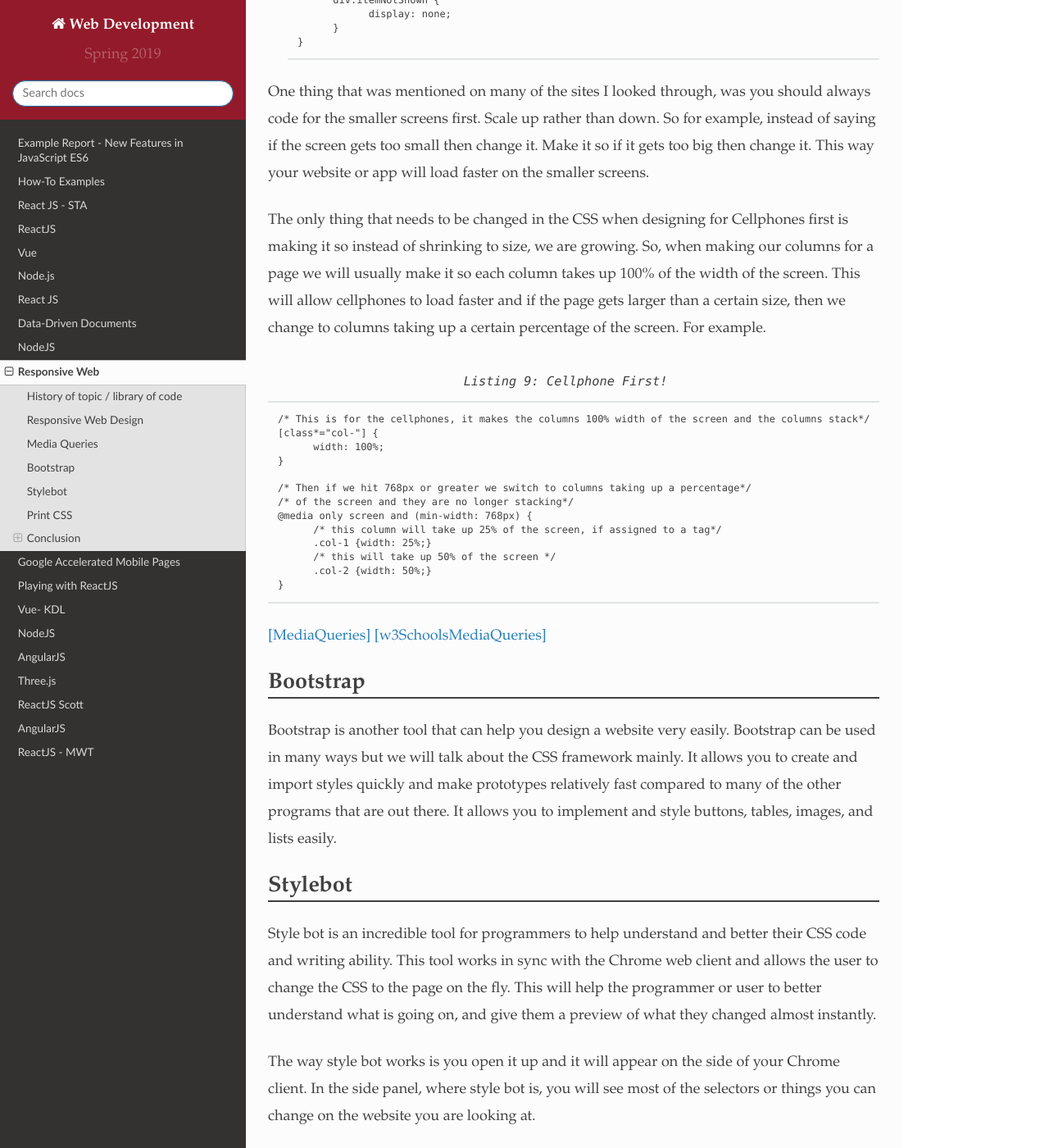
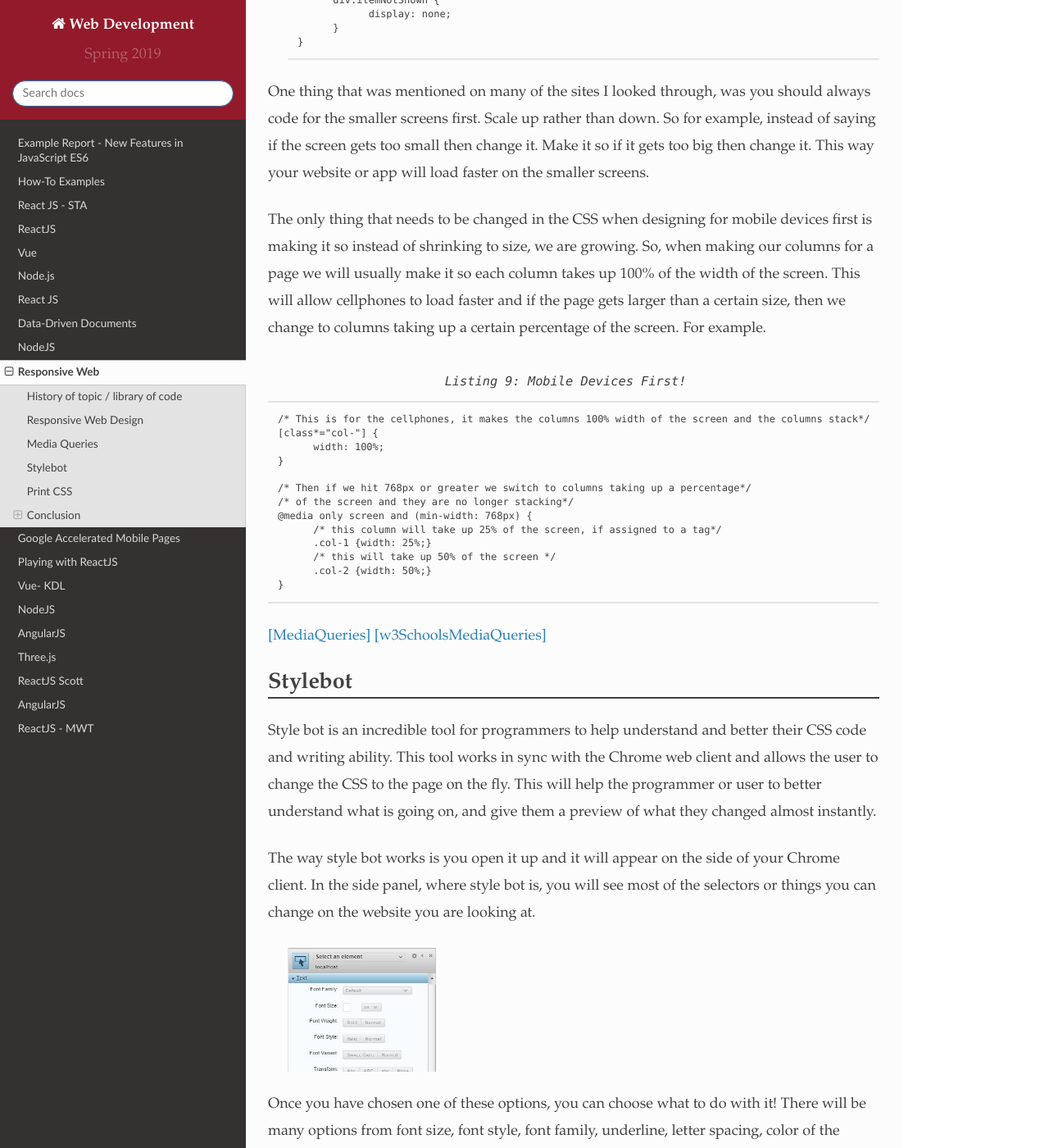
Before and after one commit to pvcraven/2019_spring_web_dev, a Sphinx documentation site: the page built from source/final/espersen/index.rst, in a window 1280 px wide and 1400 px high, scrolled down 3469 px. Shown: the whole window at 82% size. Built offline with Sphinx 7.4.7 and the Read the Docs theme 2.0.0, drawn with Linux system fonts in a browser that asks for light colours; some of the changed text lies outside the part shown.

Commit message:
final push

```diff
--- a/source/final/espersen/index.rst
+++ b/source/final/espersen/index.rst
@@ -13,9 +13,9 @@
 History of topic / library of code
 ~~~~~~~~~~~~~~~~~~~~~~~~~~~~~~~~~~
 There was not always CSS and the ability to change the styling and other aspects
-of the web browser.  In the early web browsing days, when Mosaic and and other
+of the web browser.  In the early days of web browsing, when Mosaic and and other
 early stage web clients were out, the only things you could change were the color
-and style of the font you see.  Eventually, the people complained about custom
+and style of the font you see.  Eventually, people complained about wanting custom
 touches and that they wanted more from their browsing clients.  That is when a few
 people teamed up and made CSS.  The first CSS idea was brought to attention by
 Bert Bos and Håkon Wium Lie. [CSSHistory]_
@@ -50,7 +50,6 @@
 
   .. image:: ColorDemo.PNG
     :width: 25%
-
 
  [w3SchoolsRef]_
 
@@ -150,7 +149,7 @@
 Make it so if it gets too big then change it.  This way your website or app will
 load faster on the smaller screens.
 
-The only thing that needs to be changed in the CSS when designing for Cellphones
+The only thing that needs to be changed in the CSS when designing for mobile devices
 first is making it so instead of shrinking to size, we are growing.  So, when
 making our columns for a page we will usually make it so each column takes up
 100% of the width of the screen.  This will allow cellphones to load faster and
@@ -158,7 +157,7 @@
 a certain percentage of the screen.  For example.
 
 .. code-block:: html
-      :caption: Cellphone First!
+      :caption: Mobile Devices First!
 
       /* This is for the cellphones, it makes the columns 100% width of the screen and the columns stack*/
       [class*="col-"] {
@@ -176,14 +175,6 @@
 
 [MediaQueries]_
 [w3SchoolsMediaQueries]_
-
-Bootstrap
-~~~~~~~~~
-Bootstrap is another tool that can help you design a website very easily.
-Bootstrap can be used in many ways but we will talk about the CSS framework mainly.
-It allows you to create and import styles quickly and make prototypes relatively
-fast compared to many of the other programs that are out there.  It allows you to
-implement and style buttons, tables, images, and lists easily.
 
 Stylebot
 ~~~~~~~~
@@ -301,9 +292,9 @@
 ~~~~~~~~~~
 Overall, when it comes to CSS on your website or mobile app all of these tools
 above can be extremely helpful.  For formatting, styling, and perfecting a website
-or app CSS is needed and I do not think anything will replace it anytime soon.
-I think that more tools will come out to make CSS easier to implement like bootstrap
-or Style bot but I think the core of CSS will remain.  CSS is embedded into
+or app CSS is needed and most likely will stay that way for awhile, until something
+better comes out.  More tools will come out to make CSS easier to implement like
+Style bot but the core of CSS will remain.  CSS is embedded into
 pretty much every website you can think of when it comes to online and without
 it everything would look bland, boring and just not appealing.
 
```
